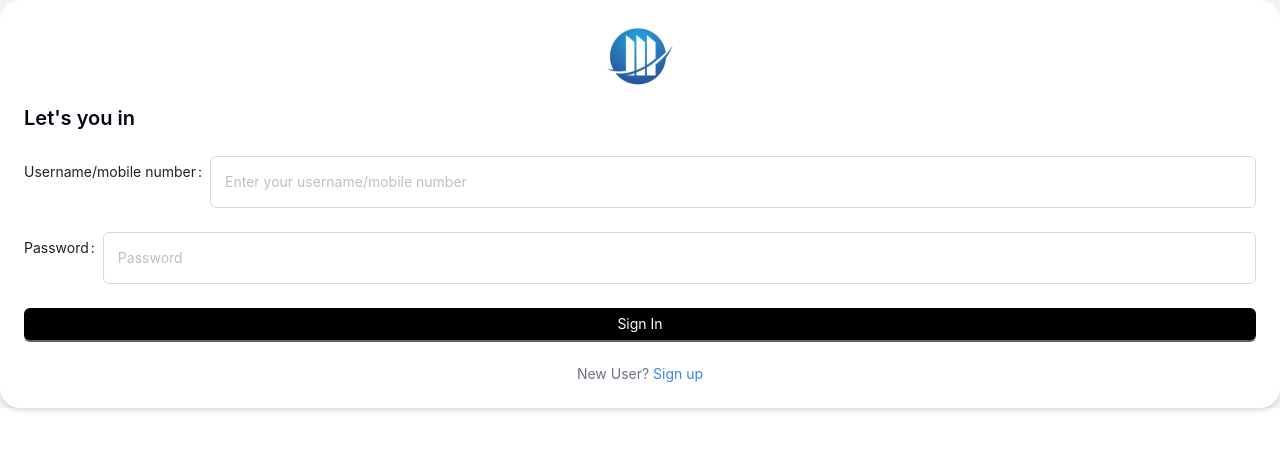
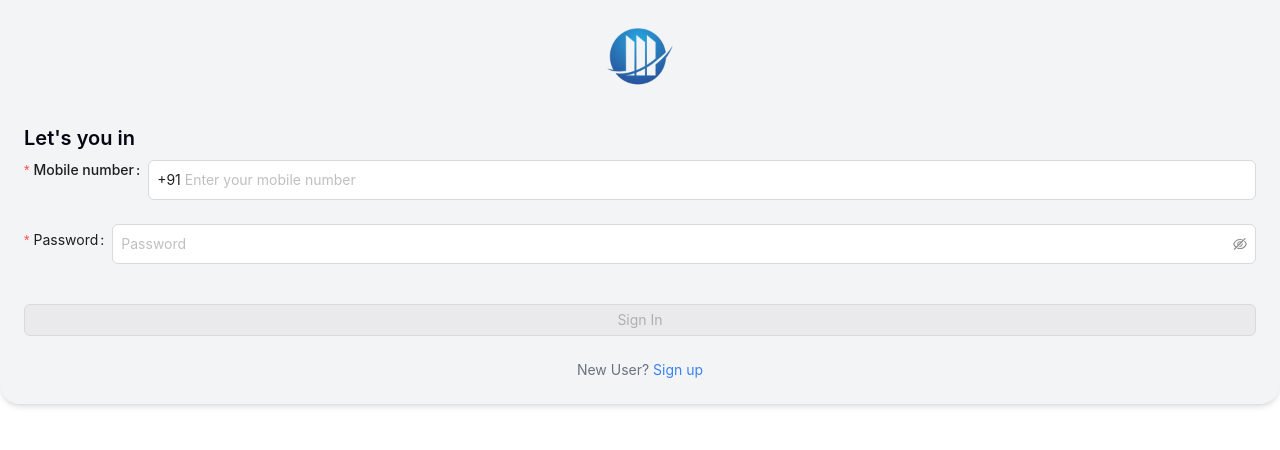
Before and after one commit to b2yadav12/split-app, a React (Vite) app: page /split-app/login in a window 1280 px wide. Shown: the top 450 px of the page. Built offline with nearby package versions, Linux system fonts and the light colour scheme.

Commit message:
login form

```diff
--- /dev/null
+++ b/src/components/Antd/Form-Item.jsx
@@ -0,0 +1,25 @@
+import { Form, Input } from 'antd';
+import styled from 'styled-components';
+
+const StyledFormItem = styled(Form.Item)`
+  .ant-form-item-label.text-sm > label {
+    height: max-content;
+  }
+`;
+
+const AntdFormItem = (props) => {
+  return (
+    <StyledFormItem
+      {...props}
+      labelCol={{ className: "text-primary font-medium text-sm" }}
+    />
+  );
+}
+
+export const AntdInput = (props) => {
+  return (
+    <Input className="w-100 p-2" {...props} />
+  );
+}
+
+export default AntdFormItem;
--- /dev/null
+++ b/src/components/Antd/index.jsx
@@ -0,0 +1,3 @@
+export { default as Drawer } from './Drawer';
+export { default as Menu } from './Menu';
+export { default as FormItem, AntdInput as Input } from './Form-Item';
--- a/src/pages/login/index.jsx
+++ b/src/pages/login/index.jsx
@@ -1,45 +1,85 @@
-import { Form, Input, Button } from 'antd';
-import { Link } from 'react-router-dom';
+import { useState, useEffect } from 'react';
+import { Flex, Form, Button, Input as AInput } from 'antd';
+import { Link, useNavigate } from 'react-router-dom';
 import { Image } from "../../components";
+import { FormItem, Input } from "../../components/Antd";
 
 const Login = () => {
   const [form] = Form.useForm();
+  const formValues = Form.useWatch([], form);
+  const navigate = useNavigate();
+
+  const [isDisabled, setIsDisabled] = useState(true);
+
+  useEffect(() => {
+    form
+      .validateFields({ validateOnly: true })
+      .then((res) => {
+        setIsDisabled(res.errorFields?.length === 0);
+      })
+      .catch((res) => {
+        setIsDisabled(res.errorFields?.length !== 0);
+      });
+    // eslint-disable-next-line react-hooks/exhaustive-deps
+  }, [form, formValues]);
+
+  const onFinish = (values) => {
+    console.log('Success:', values);
+    navigate('/');
+  }
 
   return (
-    <div className="flex items-center justify-center bg-gray-100">
-      <div className="bg-white shadow-md rounded-lg overflow-hidden w-full p-6">
-        <div className="text-center">
-          <Image
-            localPath={`logo.png`}
-            alt="Hisab"
-            className="mx-auto mb-4 max-h-16" />
-        </div>
-        <h2 className="text-xl font-semibold text-gray-950">Let's you in</h2>
+    <div className="flex items-center justify-center">
+      <Flex gap={12} vertical className="bg-bgBox shadow-md rounded-b-lg overflow-hidden w-full p-6">
+        <Flex className="text-center">
+          <Image localPath={`logo.png`} alt="Hisab" className="mx-auto mb-4 max-h-16" />
+        </Flex>
 
-        <Form className="mt-6" form={form}>
+        <Flex vertical>
+          <h2 className="text-xl mt-2 font-semibold text-gray-950">Let's you in</h2>
+          <Form className="mt-2" form={form} initialValues={{}} onFinish={onFinish} >
+            <FormItem
+              name="mobile"
+              className="req"
+              label="Mobile number"
+              rules={[
+                { required: true, message: 'mobile number is required' },
+                { pattern: /^[0-9]{10}$/, message: 'valid 10-digit number allowed' }
+              ]}
+            >
+              <Input
+                prefix={'+91'}
+                placeholder="Enter your mobile number"
+              />
+            </FormItem>
+
             <Form.Item
-            label="Username/mobile number"
+              name="password"
+              className="req"
+              label="Password"
+              rules={[
+                { required: true, message: 'passowrd is required' }
+              ]}
             >
-            <Input className="w-100 p-3.5" placeholder="Enter your username/mobile number" />
+              <AInput.Password
+                className="w-100 p-2"
+                type="password"
+                placeholder="Password"
+              />
             </Form.Item>
 
-          <Form.Item
-            label="Password"
-          >
-            <Input className="w-100 p-3.5" placeholder="Password" />
-          </Form.Item>
-
-          <Form.Item>
-            <Button type="primary" block className="bg-black">
+            <FormItem>
+              <Button onClick={onFinish} disabled={isDisabled} type="primary" block className="bg-black mt-4">
                 Sign In
               </Button>
-          </Form.Item>
+            </FormItem>
 
             <div className="text-center text-sm text-gray-500">
               New User? <Link to="/signup" className="text-blue-500">Sign up</Link>
             </div>
           </Form>
-      </div>
+        </Flex>
+      </Flex>
     </div>
   );
 }
--- a/tailwind.config.js
+++ b/tailwind.config.js
@@ -8,8 +8,9 @@ export default {
     extend: {
       colors: {
         primary: '#171C26',
+        content: "#7F8384",
         bgPrimary: "#F3F4F6",
-        content: "#7F8384",
+        bgBox: "#F3F4F6",
       }
     },
     borderRadius: {
```
Lines whose indentation alone changed are shown as unchanged.
